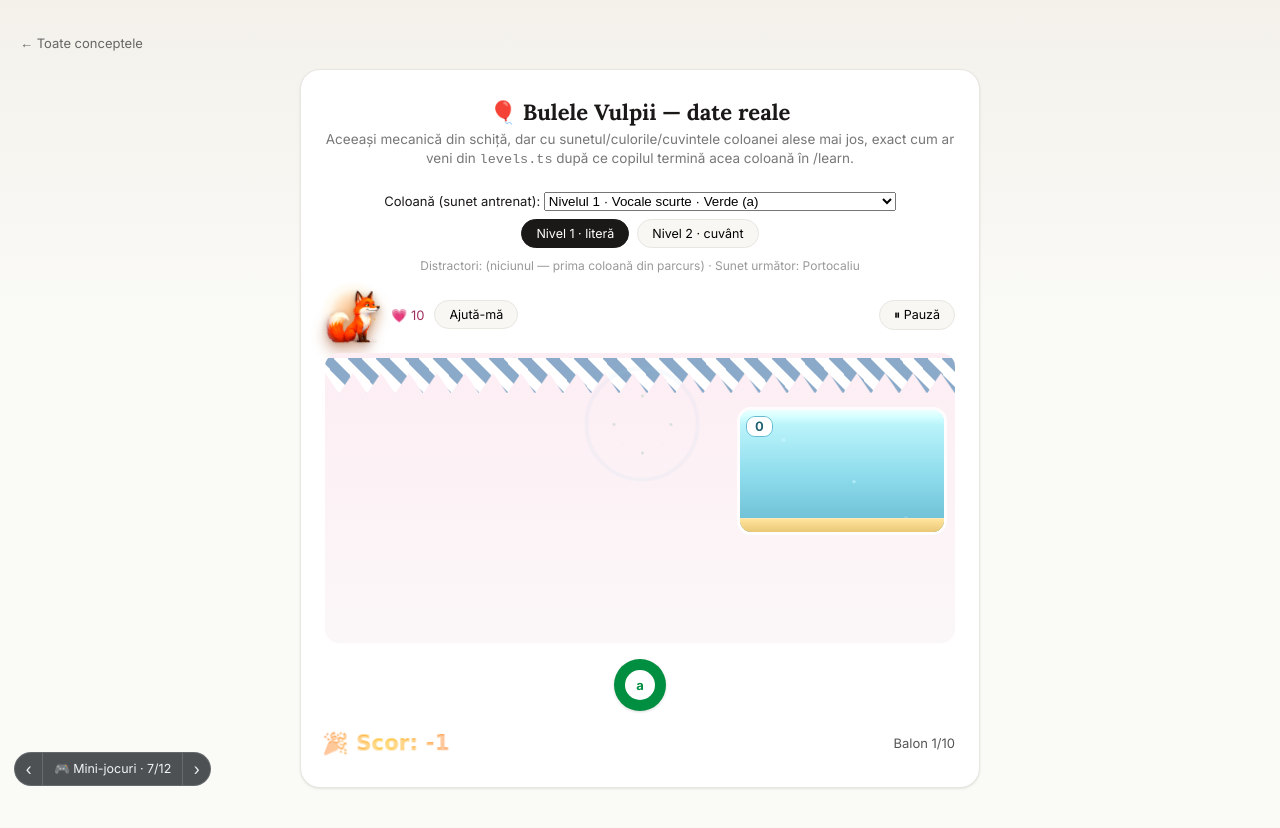
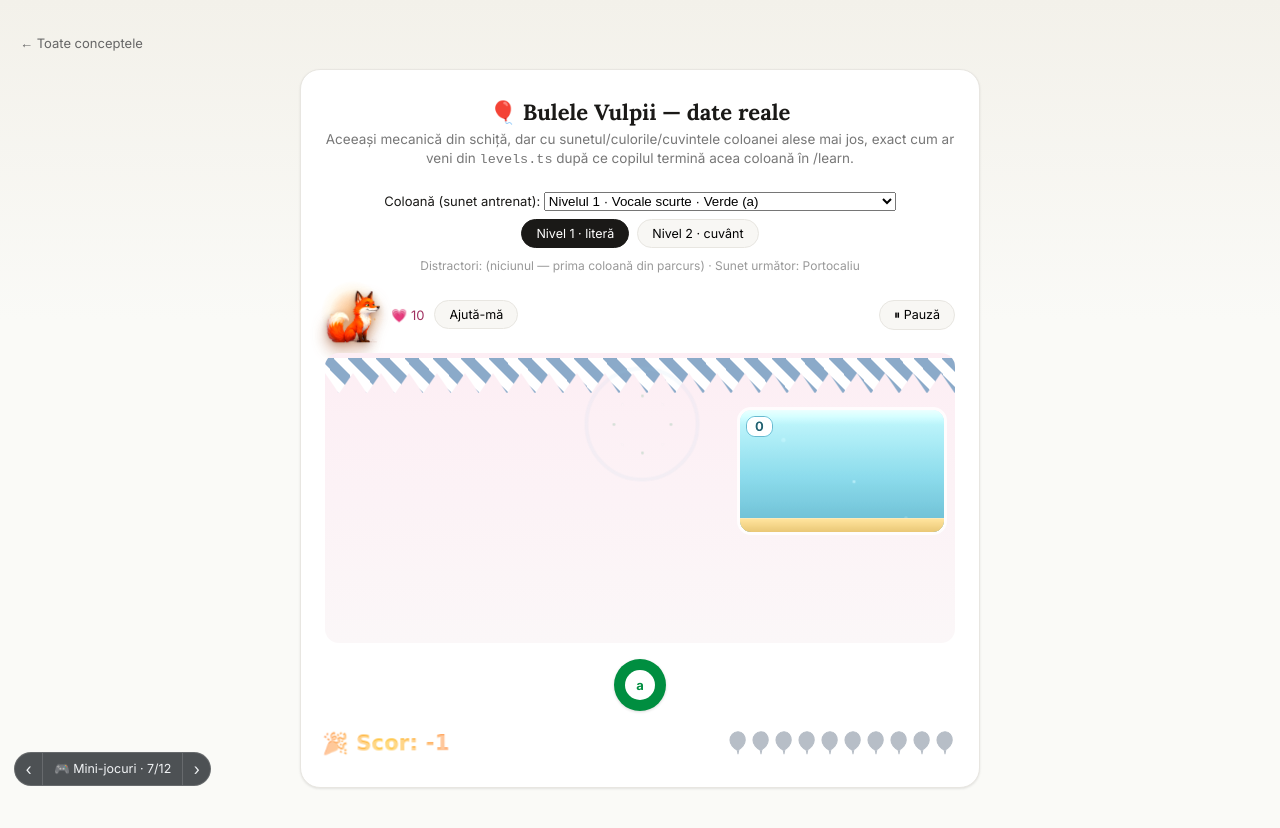
Before and after one commit to NetsurferX/eic-next, a Next.js app: page /debug/games/bulele-vulpii in a window 1280 px wide. Shown: the top 828 px of the page. Built offline with nearby package versions, Linux system fonts and the light colour scheme.

Commit message:
baloane vizuale bulele vulpii

```diff
--- a/src/components/game/BuleleVulpiiGame.tsx
+++ b/src/components/game/BuleleVulpiiGame.tsx
@@ -676,10 +676,39 @@ export function BuleleVulpiiGame({
         <span style={festiveScoreStyle} className={scoreFlash ? 'bv-score-flash' : undefined}>
           🎉 Scor: {score}
         </span>
-        <span>Balon {Math.min(queuePos + 1, queueLen)}/{queueLen}</span>
+        <div
+          role="img"
+          aria-label={`Balon ${Math.min(queuePos + 1, queueLen)} din ${queueLen}`}
+          style={{ display: 'flex', alignItems: 'center', gap: 3 }}
+        >
+          {Array.from({ length: queueLen }).map((_, i) => (
+            <span
+              key={i}
+              aria-hidden="true"
+              className={`bv-balloon-pip${i < queuePos ? ' bv-balloon-pip-gone' : ''}`}
+            >
+              <svg viewBox="0 0 24 30" width="20" height="24" fill="none">
+                <path
+                  d="M12 1C6.2 1 2 5.9 2 11.3c0 5.4 4.3 10.4 9 12.4a1.1 1.1 0 0 0 .9 0c4.8-2 9.1-7 9.1-12.4C21 5.9 17.8 1 12 1Z"
+                  fill="currentColor"
+                  stroke="currentColor"
+                  strokeWidth="1.4"
+                  strokeLinejoin="round"
+                />
+                <path d="M11 23.7 12 29l1-5.3" stroke="currentColor" strokeWidth="1.3" strokeLinecap="round" />
+              </svg>
+            </span>
+          ))}
+        </div>
       </div>
 
       <style>{`
+        .bv-balloon-pip {
+          display: inline-flex; align-items: center; justify-content: center;
+          width: 20px; height: 24px; overflow: hidden; color: #b7bec7;
+          transition: opacity 380ms ease, transform 380ms ease, width 380ms ease 40ms, margin 380ms ease 40ms;
+        }
+        .bv-balloon-pip-gone { opacity: 0; transform: scale(.35) translateY(-8px); width: 0; margin: 0 -1.5px; }
         @keyframes bv-flash { 0% { filter: brightness(1) } 50% { filter: brightness(1.6) } 100% { filter: brightness(1) } }
         .bv-flash { animation: bv-flash 400ms ease-out; }
         @keyframes bv-score-flash { 0% { transform: scale(1) } 40% { transform: scale(1.35) rotate(-2deg) } 100% { transform: scale(1) } }
```
